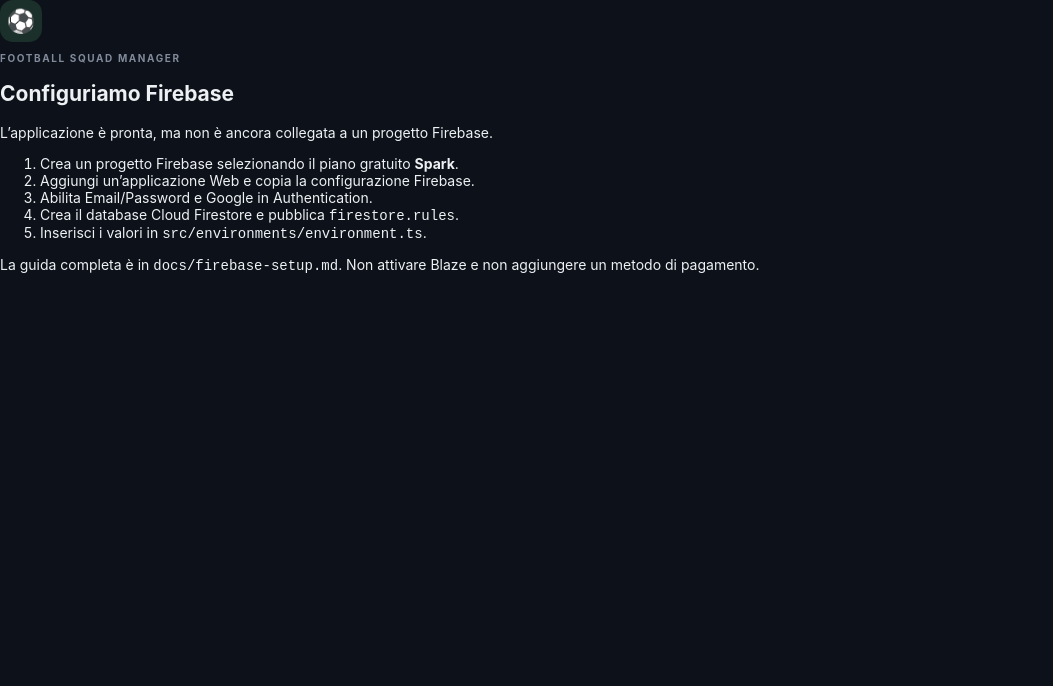
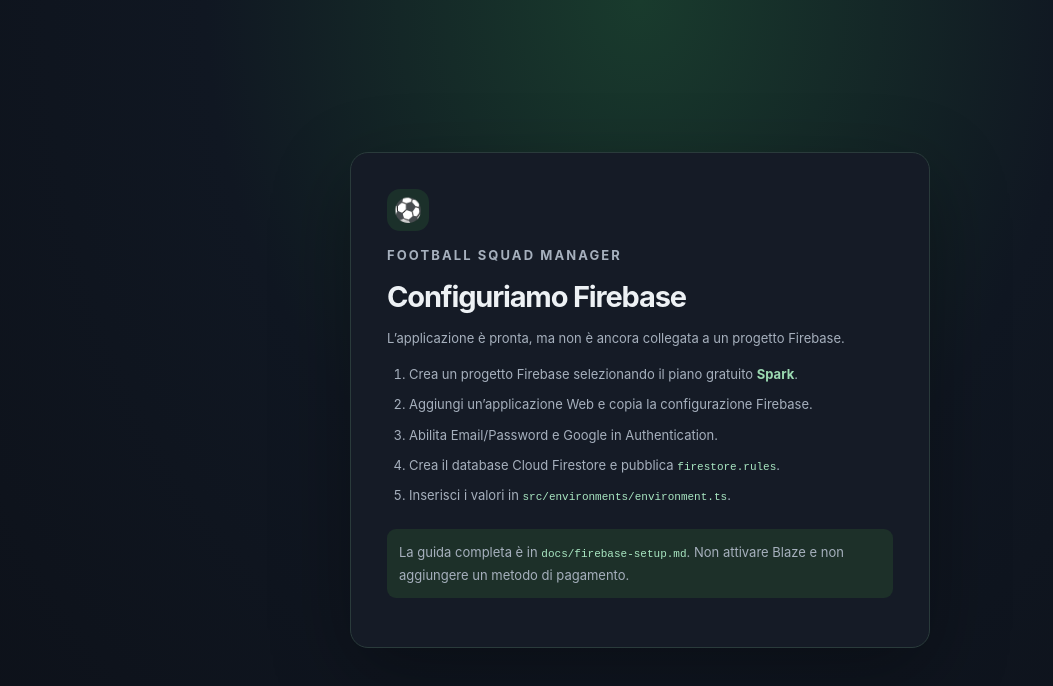
Before and after one commit to andreatarchiani/football-squad-manager, an Angular app: page / in a window 1280 px wide. Shown: the top 686 px of the page, without its empty margins (0-1053 px from the left). Built offline with nearby package versions, Linux system fonts and the light colour scheme.

Commit message:
style: add Firebase setup and account status states

```diff
--- a/src/app/app.component.scss
+++ b/src/app/app.component.scss
@@ -1,17 +1,21 @@
 :host { display: block; min-height: 100vh; color: var(--text-primary); }
+.setup-required,.loading-state { min-height: 100vh; display: grid; place-items: center; padding: 24px; background: radial-gradient(ellipse at 50% 0%, #193b2d 0, #101722 48%, #0d1119 100%); }
+.setup-card { width: min(100%, 580px); padding: 36px; border: 1px solid #2a3b3b; border-radius: 18px; background: #151b26; box-shadow: 0 24px 80px #0005; }
+.setup-card h1 { margin: 10px 0; font-size: 29px; letter-spacing: -.04em; }.setup-card p,.setup-card li { color: #a6b0bd; font-size: 13px; line-height: 1.7; }.setup-card ol { padding-left: 22px; }.setup-card li { margin: 8px 0; }.setup-card strong { color: #9bdab2; }.setup-note { margin-top: 22px; padding: 12px; border-radius: 9px; background: #1d3029; }.setup-card code { color: #a9e7c2; font-size: 11px; }.eyebrow { color: var(--text-muted); font-size: 10px; font-weight: 700; letter-spacing: .16em; }
+.loading-state { color: #aab5c2; text-align: center; }.loading-mark { font-size: 38px; }.loading-state p { font-size: 12px; }
 .app-shell { min-height: 100vh; }
 .sidebar { position: fixed; inset: 0 auto 0 0; z-index: 2; display: flex; flex-direction: column; width: 248px; padding: 28px 18px 18px; background: #11151f; border-right: 1px solid var(--border); }
 .brand { display: flex; align-items: center; gap: 12px; padding: 0 8px 34px; color: inherit; text-decoration: none; }
 .brand-mark { display: grid; place-items: center; width: 42px; height: 42px; border-radius: 13px; background: #1b302a; font-size: 23px; }
 .brand-copy { display: grid; gap: 3px; letter-spacing: .12em; font-size: 12px; }.brand-copy small { color: var(--text-muted); font-size: 9px; letter-spacing: .2em; }
-.workspace-label,.nav-label,.eyebrow { color: var(--text-muted); font-size: 10px; font-weight: 700; letter-spacing: .16em; }
-.workspace-label,.nav-label { padding: 0 9px 11px; }
-.workspace-switcher { display: flex; align-items: center; gap: 10px; width: 100%; padding: 11px 9px; border: 1px solid var(--border); border-radius: 11px; color: inherit; background: #171d29; text-align: left; cursor: default; }
-.workspace-avatar { display: grid; place-items: center; width: 34px; height: 34px; border-radius: 9px; color: #9ce2bb; background: #20392e; font-size: 11px; font-weight: 800; }.workspace-switcher strong,.workspace-switcher small { display: block; }.workspace-switcher strong { font-size: 11px; }.workspace-switcher small { margin-top: 4px; color: var(--text-muted); font-size: 10px; }.chevron { margin-left: auto; color: var(--text-muted); }
+.workspace-label,.nav-label { color: var(--text-muted); font-size: 10px; font-weight: 700; letter-spacing: .16em; padding: 0 9px 11px; }
+.workspace-switcher { display: flex; align-items: center; gap: 10px; width: 100%; padding: 11px 9px; border: 1px solid var(--border); border-radius: 11px; color: inherit; background: #171d29; text-align: left; }
+.workspace-avatar { display: grid; place-items: center; width: 34px; height: 34px; border-radius: 9px; color: #9ce2bb; background: #20392e; font-size: 11px; font-weight: 800; }.workspace-switcher strong,.workspace-switcher small { display: block; }.workspace-switcher strong { font-size: 11px; }.workspace-switcher small { margin-top: 4px; color: var(--text-muted); font-size: 10px; }
 .nav-label { margin-top: 34px; }nav { display: grid; gap: 5px; }.nav-item { display: flex; align-items: center; gap: 13px; width: 100%; padding: 11px 12px; border: 0; border-radius: 9px; color: #929aaa; background: transparent; font: inherit; font-size: 12px; text-align: left; }.nav-item:disabled:not(.active) { cursor: not-allowed; opacity: .55; }.nav-item.active { color: #a9e7c2; background: #1b3029; font-weight: 700; }.nav-icon { width: 17px; text-align: center; font-size: 16px; }
 .sidebar-footer { display: flex; align-items: center; gap: 8px; margin-top: auto; padding: 15px 8px 4px; color: var(--text-muted); font-size: 10px; }.status-dot { width: 7px; height: 7px; border-radius: 50%; background: #65cb91; }.version { margin-left: auto; }
 .main-content { max-width: 1600px; margin-left: 248px; padding: 34px clamp(24px, 4vw, 64px) 24px; }.topbar { display: flex; align-items: center; justify-content: space-between; margin-bottom: 30px; }.topbar h1 { margin: 7px 0 0; font-size: 25px; letter-spacing: -.04em; }.topbar-actions { display: flex; align-items: center; gap: 18px; }.today-label { color: var(--text-muted); font-size: 11px; }.profile-button { width: 38px; height: 38px; border: 1px solid var(--border); border-radius: 50%; color: #c8d8ce; background: #202b2a; }
-.welcome-panel { position: relative; display: flex; min-height: 270px; overflow: hidden; align-items: center; padding: 36px 42px; border: 1px solid #294638; border-radius: 18px; background: radial-gradient(ellipse at 78% 48%, #1d4935 0, #172b26 36%, #171e28 78%); }.welcome-copy { position: relative; z-index: 1; max-width: 490px; }.accent { color: #91d8aa; }.welcome-copy h2 { margin: 14px 0 10px; font-size: clamp(27px, 3vw, 39px); line-height: 1.13; letter-spacing: -.055em; }.welcome-copy h2 span { color: #9cdbb3; }.welcome-copy p { max-width: 420px; margin: 0 0 22px; color: #a6b0ad; font-size: 12px; line-height: 1.7; }.primary-action { min-height: 39px; padding: 0 16px; border-radius: 8px; color: #102018 !important; background: #9bdab2 !important; font-size: 11px; font-weight: 700; }.primary-action span { margin-left: 14px; font-size: 17px; }
+.workspace-error { margin-bottom: 18px; padding: 13px 15px; border: 1px solid #75404a; border-radius: 9px; color: #ffb9c1; background: #3b2228; font-size: 12px; }
+.welcome-panel { position: relative; display: flex; min-height: 270px; overflow: hidden; align-items: center; padding: 36px 42px; border: 1px solid #294638; border-radius: 18px; background: radial-gradient(ellipse at 78% 48%, #1d4935 0, #172b26 36%, #171e28 78%); }.welcome-copy { position: relative; z-index: 1; max-width: 490px; }.accent { color: #91d8aa; }.welcome-copy h2 { margin: 14px 0 10px; font-size: clamp(27px, 3vw, 39px); line-height: 1.13; letter-spacing: -.055em; }.welcome-copy h2 span { color: #9cdbb3; }.welcome-copy p { max-width: 420px; margin: 0 0 22px; color: #a6b0ad; font-size: 12px; line-height: 1.7; }.primary-action { display: inline-flex; align-items: center; min-height: 39px; padding: 0 16px; border-radius: 8px; color: #102018; background: #9bdab2; font-size: 11px; font-weight: 700; text-decoration: none; }.primary-action span { margin-left: 14px; font-size: 17px; }.setup-complete { cursor: default; }
 .pitch-art { position: absolute; top: 50%; right: 4%; width: min(39%, 390px); aspect-ratio: 1.45; transform: translateY(-50%) rotate(-8deg); border: 1px solid #477b5b; border-radius: 7px; opacity: .44; background: repeating-linear-gradient(0deg, transparent 0 24px, #477b5b 25px 26px); }.pitch-line { position: absolute; top: 0; bottom: 0; left: 50%; border-left: 1px solid #477b5b; }.pitch-circle { position: absolute; top: 50%; left: 50%; width: 78px; aspect-ratio: 1; border: 1px solid #477b5b; border-radius: 50%; transform: translate(-50%,-50%); }.pitch-box { position: absolute; top: 28%; bottom: 28%; width: 13%; border: 1px solid #477b5b; }.pitch-box.left { left: 0; border-left: 0; }.pitch-box.right { right: 0; border-right: 0; }.pitch-dot { position: absolute; top: 50%; left: 27%; width: 5px; height: 5px; border-radius: 50%; background: #a2e3b5; }
 .section-heading { display: flex; align-items: end; justify-content: space-between; margin: 35px 0 17px; }.section-heading h2 { margin: 7px 0 0; font-size: 17px; letter-spacing: -.03em; }.section-note { color: var(--text-muted); font-size: 10px; }.stats-grid { display: grid; grid-template-columns: repeat(4,minmax(0,1fr)); gap: 13px; }.stat-card { min-width: 0; padding: 17px; border: 1px solid var(--border); border-radius: 13px; background: #151b26; }.stat-top { display: flex; align-items: center; justify-content: space-between; }.stat-icon { display: grid; place-items: center; width: 33px; height: 33px; border-radius: 9px; font-size: 16px; }.blue { color: #8cbcf3; background: #1c2d43; }.violet { color: #b8a1f5; background: #2a2340; }.green { color: #8bd6a7; background: #1c362a; }.orange { color: #e6b17c; background: #392c22; }.stat-trend { color: #697384; font-size: 9px; font-weight: 700; letter-spacing: .12em; }.stat-value { margin-top: 18px; font-size: 27px; font-weight: 700; }.stat-label { margin-top: 2px; font-size: 11px; font-weight: 700; }.stat-card p { margin: 7px 0 0; color: var(--text-muted); font-size: 10px; }
 .next-steps { display: flex; align-items: center; gap: 14px; margin-top: 18px; padding: 18px; border: 1px solid var(--border); border-radius: 13px; background: #151b26; }.next-icon { display: grid; place-items: center; width: 36px; height: 36px; flex: 0 0 auto; border-radius: 10px; color: #9bdab2; background: #1c362a; }.next-steps h3 { margin: 0 0 5px; font-size: 11px; }.next-steps p { margin: 0; color: var(--text-muted); font-size: 10px; line-height: 1.5; }.coming-soon { margin-left: auto; color: #9bdab2; font-size: 9px; font-weight: 700; letter-spacing: .1em; white-space: nowrap; }.page-footer { margin-top: 25px; color: #626c7c; font-size: 9px; letter-spacing: .08em; }.page-footer span { margin: 0 7px; color: #91d8aa; }
```
